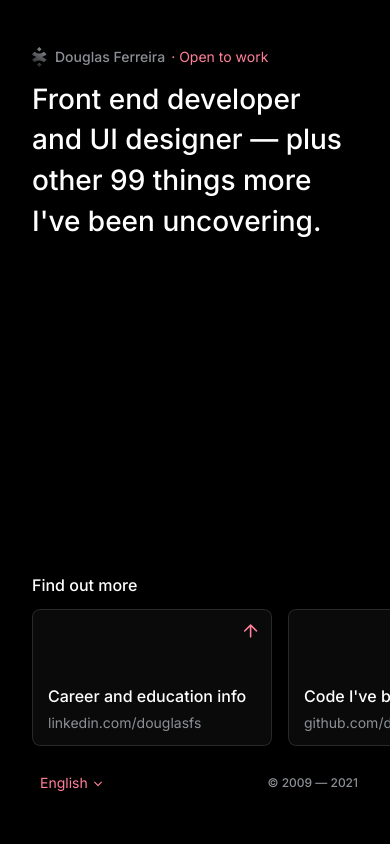
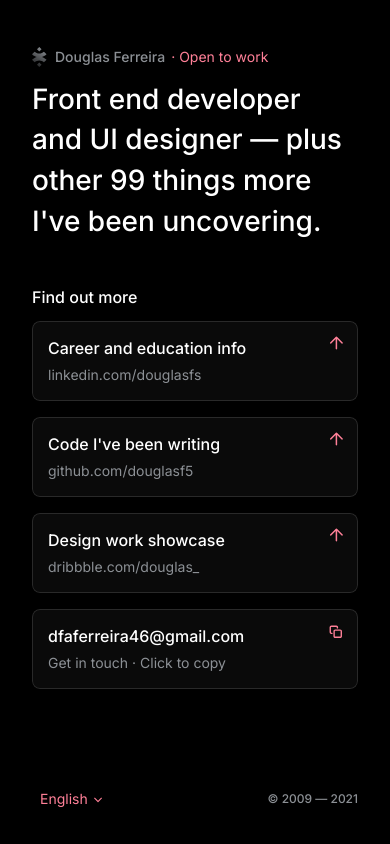
Before and after one commit to douglasF5/professional-reference-links-page, a website with bundled scripts: page index.html in a window 390 px wide. Built offline with nearby package versions, Linux system fonts and the light colour scheme.

Commit message:
updated styles

```diff
--- a/css/main.css
+++ b/css/main.css
@@ -84,55 +84,13 @@ input::-webkit-inner-spin-button {
   -webkit-appearance: none;
 }
 
-:root {
-  font-size: 62.5%;
-  --c-on-accent: #000000;
-  --c-positive: #3CE18E;
-  --c-surface-primary: #000000;
-  --c-surface-secondary: #0A0A0A;
-  --c-surface-tertiary: #1C1D1E;
-  --c-over-surface-primary: rgba(255, 255, 255, 0.04);
-  --c-over-surface-secondary: rgba(255, 255, 255, 0.08);
-  --c-on-surface-primary: #FFFFFF;
-  --c-on-surface-secondary: #8C9095;
-  --c-modal-overlay: rgba(0, 0, 0, 0.7);
-  --c-outline: #292929;
-}
-
-body {
-  background-color: var(--c-surface-primary);
-  color: var(--c-on-surface-primary);
-  font-family: "Inter", sans-serif;
-}
-
-.body-wrapper {
-  height: 100vh;
-  max-width: 112.8rem;
-  display: flex;
-  flex-direction: column;
-  justify-content: space-between;
-  padding: min(12vw, 12vh) 5.6rem 4.8rem 5.6rem;
-  margin: 0 auto;
-  overflow: hidden;
+.primary-section {
+  margin-bottom: 7.2rem;
 }
 @media screen and (max-width: 510px) {
-  .body-wrapper {
-    justify-content: flex-start;
-    padding: min(12vw, 12vh) 3.2rem 4.8rem 3.2rem;
+  .primary-section {
+    margin-bottom: 4.8rem;
   }
-}
-
-@media screen and (max-width: 510px) {
-  .content {
-    height: 100%;
-    display: flex;
-    flex-direction: column;
-    justify-content: space-between;
-  }
-}
-
-.primary-section {
-  margin-bottom: 7.2rem;
 }
 .primary-section__name-wrapper {
   display: flex;
@@ -184,39 +142,20 @@ body {
   }
 }
 
-.secondary-section {
-  margin-bottom: 2.4rem;
-}
-.secondary-section__title-wrapper {
-  display: flex;
-  align-items: center;
-  margin-bottom: 1.6rem;
-}
-.secondary-section__title {
-  font-size: 1.6rem;
-  font-weight: 500;
-  line-height: 100%;
-  margin-right: 0.4rem;
-}
-
-.actions-list {
-  display: grid;
-  grid-template-columns: repeat(4, 1fr);
-  gap: 1.6rem;
-  list-style: none;
-  flex-wrap: wrap;
-  overflow-x: visible;
-}
-
 .action-link {
   position: relative;
-  height: 13.7rem;
+  min-height: 13.7rem;
   min-width: 24rem;
   border: none;
   border-radius: 0.8rem;
   background-color: var(--c-surface-primary);
   overflow: hidden;
   transition: background-color 150ms ease-in;
+}
+@media screen and (max-width: 611px) {
+  .action-link {
+    min-height: 8rem;
+  }
 }
 .action-link__button {
   position: absolute;
@@ -234,6 +173,12 @@ body {
   text-decoration: none;
   background-color: var(--c-surface-secondary);
   transition: background-color 150ms ease-in, transform 150ms ease-in-out;
+}
+@media screen and (max-width: 611px) {
+  .action-link__button {
+    flex-direction: row-reverse;
+    align-items: flex-start;
+  }
 }
 .action-link:hover {
   cursor: pointer;
@@ -332,6 +277,28 @@ body {
   color: var(--c-accent, #5ACDFA);
 }
 
+.secondary-section {
+  margin-bottom: 2.4rem;
+}
+.secondary-section__title-wrapper {
+  display: flex;
+  align-items: center;
+  margin-bottom: 1.6rem;
+}
+.secondary-section__title {
+  font-size: 1.6rem;
+  font-weight: 500;
+  line-height: 100%;
+  margin-right: 0.4rem;
+}
+
+.actions-list {
+  display: grid;
+  grid-template-columns: repeat(auto-fill, minmax(24.2rem, 1fr));
+  gap: 1.6rem;
+  list-style: none;
+  flex-wrap: wrap;
+}
 .footer {
   display: flex;
   align-items: center;
@@ -431,4 +398,40 @@ body {
   color: var(--c-on-surface-secondary);
 }
 
+:root {
+  font-size: 62.5%;
+  --c-on-accent: #000000;
+  --c-positive: #3CE18E;
+  --c-surface-primary: #000000;
+  --c-surface-secondary: #0A0A0A;
+  --c-surface-tertiary: #1C1D1E;
+  --c-over-surface-primary: rgba(255, 255, 255, 0.04);
+  --c-over-surface-secondary: rgba(255, 255, 255, 0.08);
+  --c-on-surface-primary: #FFFFFF;
+  --c-on-surface-secondary: #8C9095;
+  --c-modal-overlay: rgba(0, 0, 0, 0.7);
+  --c-outline: #292929;
+}
+
+body {
+  background-color: var(--c-surface-primary);
+  color: var(--c-on-surface-primary);
+  font-family: "Inter", sans-serif;
+}
+
+.body-wrapper {
+  min-height: 100vh;
+  max-width: 112.8rem;
+  display: flex;
+  flex-direction: column;
+  justify-content: space-between;
+  padding: min(14vw, 14vh) 5.6rem 4.8rem 5.6rem;
+  margin: 0 auto;
+}
+@media screen and (max-width: 510px) {
+  .body-wrapper {
+    padding: min(12vw, 12vh) 3.2rem 3.2rem 3.2rem;
+  }
+}
+
 /*# sourceMappingURL=main.css.map */
```
Also changed, not shown: 1 other file.
